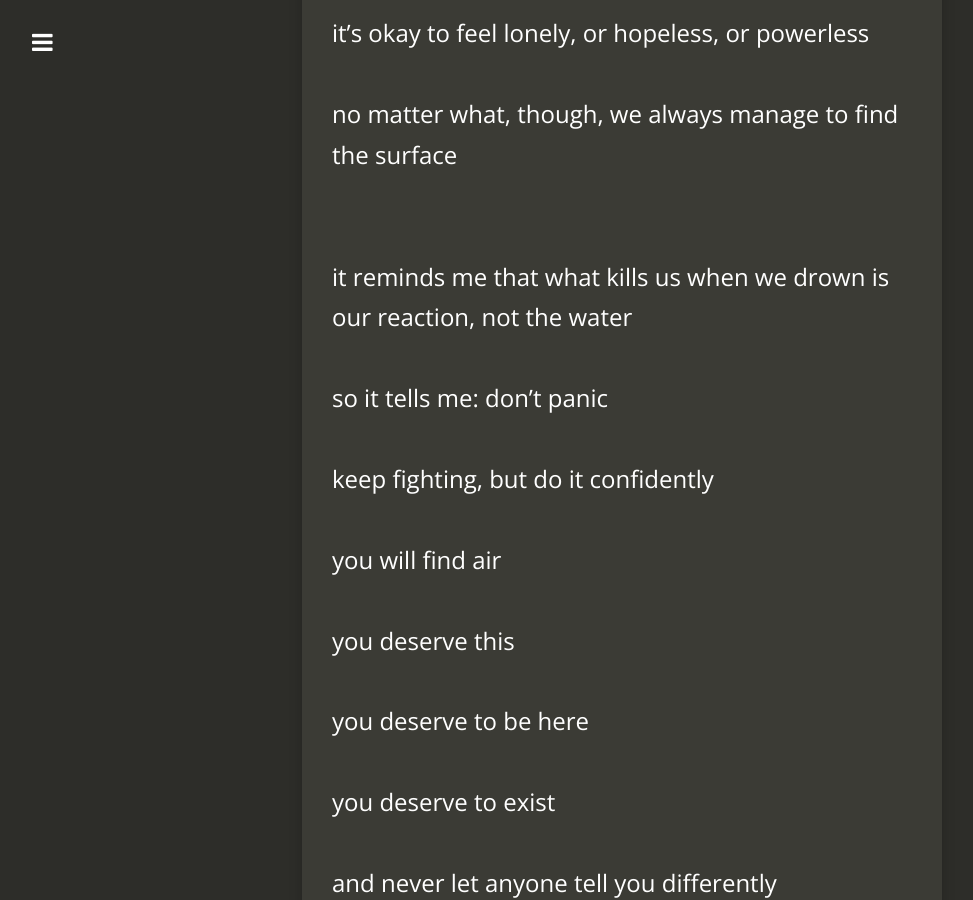
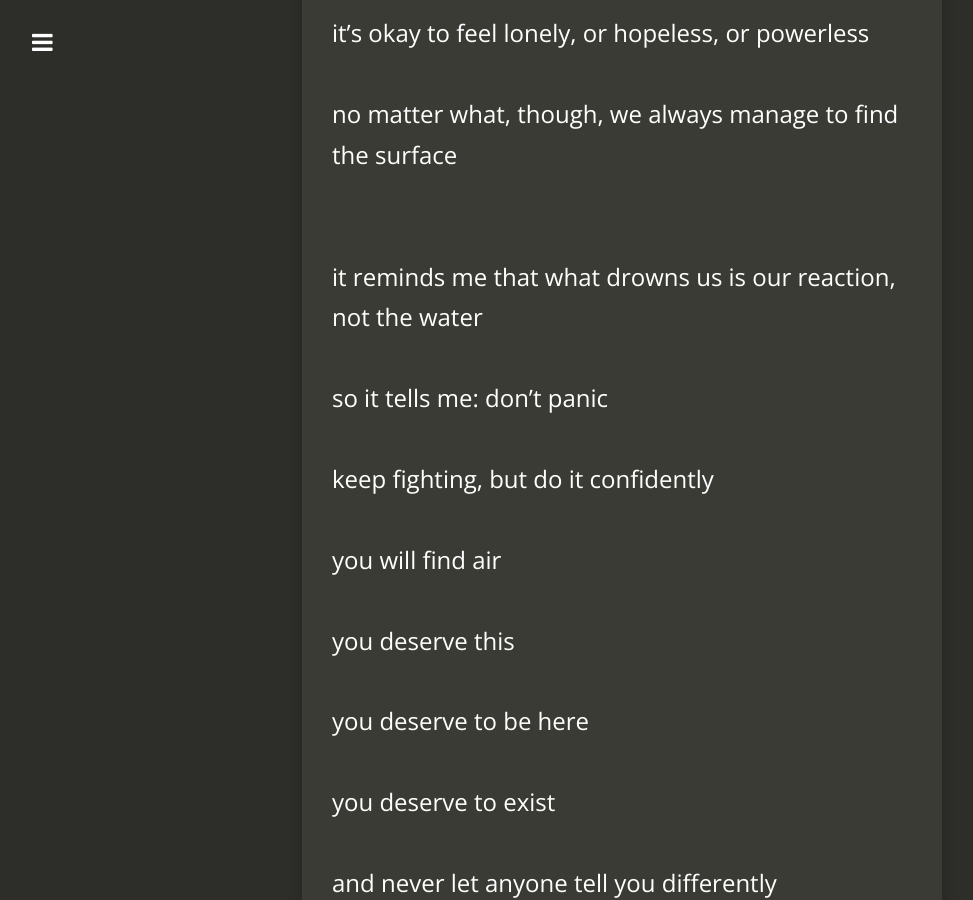
Before and after one commit to jacobtomlinson/carte-noire, a Jekyll site: the page built from _posts/2016-10-08-drowning.md, in a window 1280 px wide and 900 px high, scrolled down 5804 px. Shown: the whole window, without its empty margins (18-991 px from the left). Built offline with Jekyll 4.4.1, drawn with Linux system fonts in a browser that asks for light colours; nearby versions of some CDN libraries; comment, search, counter and statistics services are not loaded.

Commit message:
Add small grammatical fixes to 'drowning' and 'Weeks two to six in Jordan', partially from Neil's help.

```diff
--- a/_posts/2016-10-08-drowning.md
+++ b/_posts/2016-10-08-drowning.md
@@ -138,7 +138,7 @@ it's okay to feel lonely, or hopeless, or powerless
 no matter what, though, we always manage to find the surface
 
 <br>
-it reminds me that what kills us when we drown is our reaction, not the water
+it reminds me that what drowns us is our reaction, not the water
 
 so it tells me: don't panic
 
```
Also changed, not shown: _posts/2016-10-08-weeks-two-to-six-in-jordan.md (+1 -1 lines).
